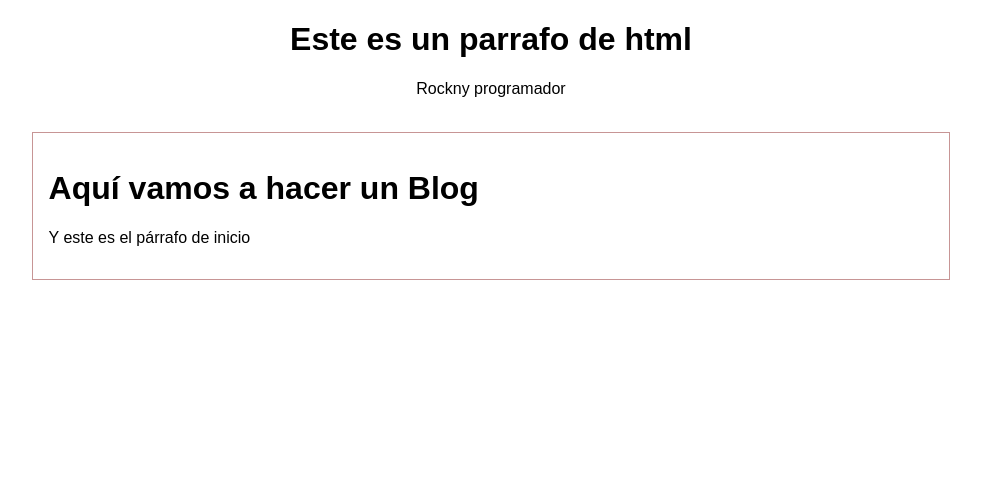
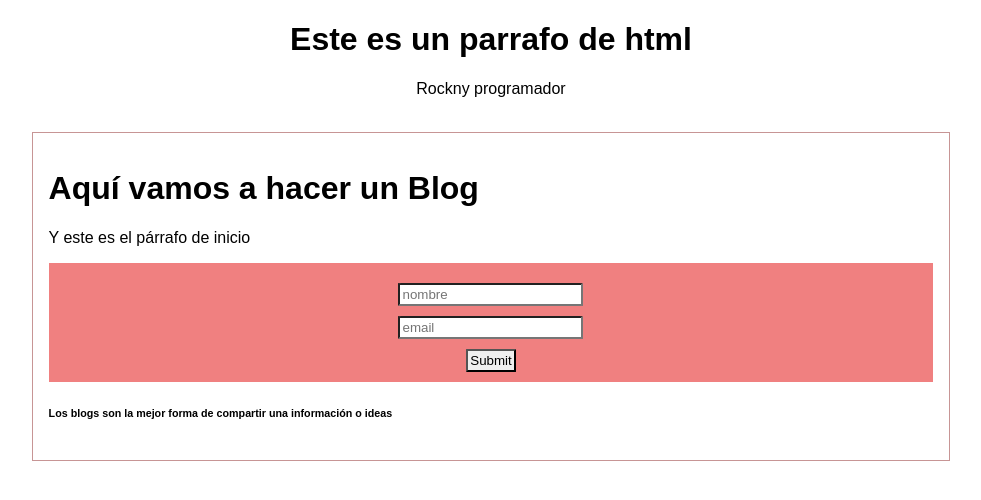
Before and after one commit to chrockny/hyperblog, a plain HTML site: page blogpost.html in a window 1280 px wide. Shown: the whole page, without its empty margins (149-1130 px from the left). Drawn offline with Linux system fonts and the light colour scheme.

Commit message:
Agregando el contenido adicional y un form chido.

```diff
--- a/blogpost.html
+++ b/blogpost.html
@@ -16,7 +16,16 @@
         <div class="post">
             <h1>Aquí vamos a hacer un Blog</h1>
             <p>Y este es el párrafo de inicio</p>
+
+
+            <form class="form__email" >
+                <input type="text" placeholder="nombre">
+                <input type="email" placeholder="email">
+                <input type="submit" placeholder="Enviar">
+            </form>
+            <h6>Los blogs son la mejor forma de compartir una información o ideas</h6>
         </div>
+
     </div>
 
 
--- a/styles/style.css
+++ b/styles/style.css
@@ -11,3 +11,18 @@ body{
     margin:0 auto;
     border:1px solid rgb(199, 149, 149);
 }
+.form__email{
+    background-color:lightcoral;
+    padding:10px;
+    justify-content: center;
+    display:block;
+    margin:0 auto;
+
+}
+.form__email input {
+    display:block;
+    margin:0 auto;
+    padding:2px;
+    border-radius:2%;
+    margin-top:10px;
+}
```
